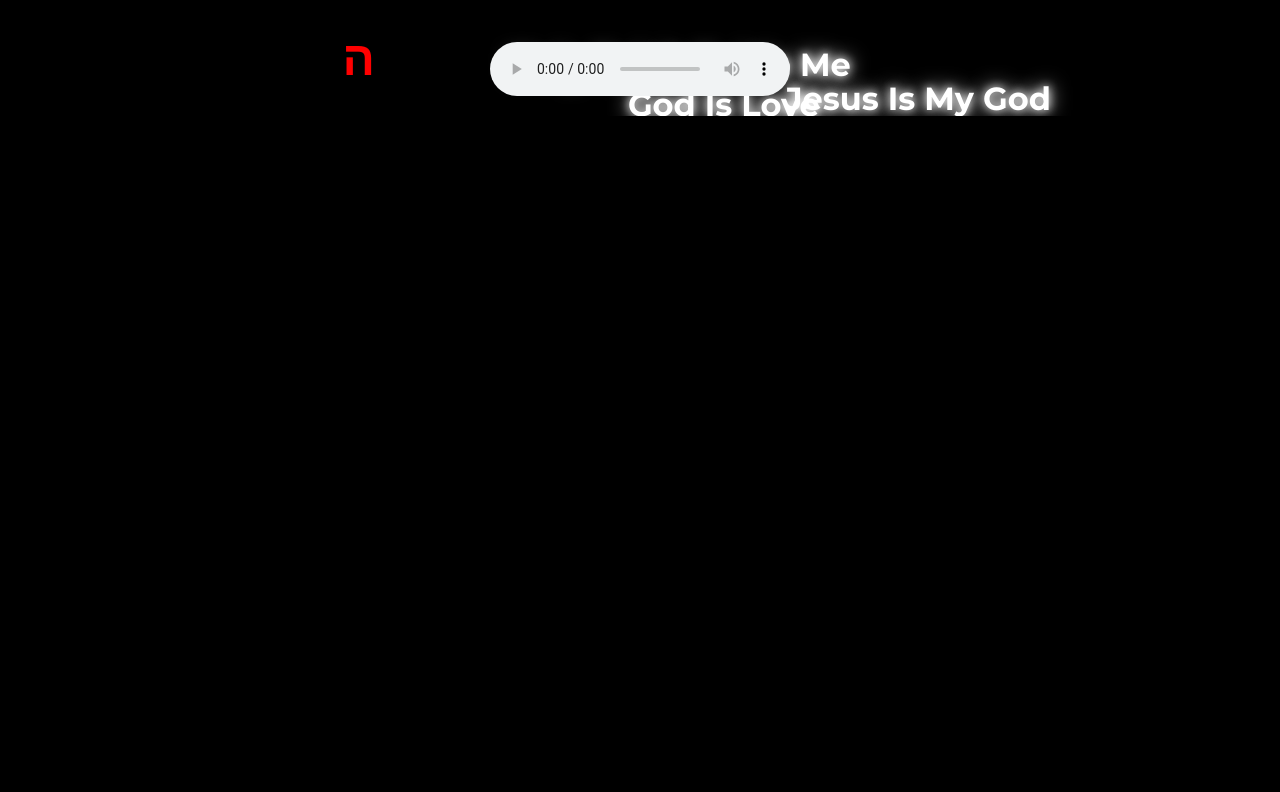
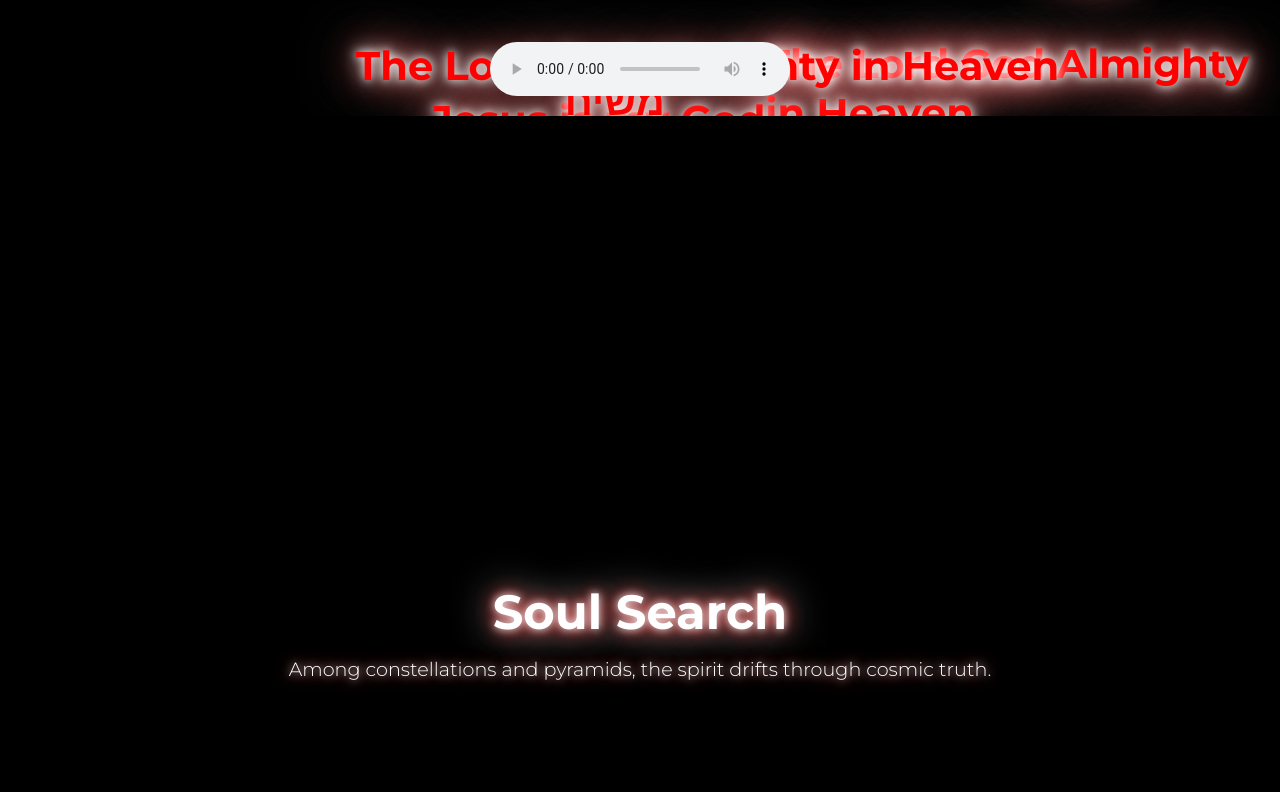
Before and after one commit to LastNightTechnologies/SamJames, a plain HTML site: page index.html in a window 1280 px wide. Shown: the part 684-1476 px from the top of the page. Before the commit the page ends 800 px from the top, so only its background shows below. Drawn offline with Linux system fonts and the light colour scheme.

Commit message:
Update index.html

```diff
--- a/index.html
+++ b/index.html
@@ -25,8 +25,34 @@
   header h1 {
     font-size: 2.5rem;
     margin: 0;
-    text-shadow: 0 0 15px #0ff, 0 0 30px #f00, 0 0 50px #fff;
+    text-shadow: 0 0 15px #f00, 0 0 30px #fff, 0 0 50px #f00;
   }
+  section {
+    height: 100vh;
+    display: flex;
+    justify-content: center;
+    align-items: center;
+    text-align: center;
+    padding: 2rem;
+    position: relative;
+    overflow: hidden;
+  }
+  h2 {
+    font-size: 3rem;
+    margin-bottom: 1rem;
+    text-shadow: 0 0 10px #fff, 0 0 20px #f00, 0 0 40px #fff;
+    position: relative;
+    z-index: 5;
+  }
+  p {
+    font-size: 1.2rem;
+    max-width: 800px;
+    margin: 0 auto;
+    text-shadow: 0 0 10px #fff, 0 0 20px #f00;
+    position: relative;
+    z-index: 5;
+  }
+
   #symbols {
     position: fixed;
     top: 0;
@@ -37,19 +63,32 @@
     z-index: 9999;
     overflow: hidden;
   }
+
   .symbol {
     position: absolute;
+    font-size: 2.5rem;
     font-weight: bold;
+    color: #f00; /* red */
+    text-shadow:
+      0 0 10px #fff,
+      0 0 20px #fff,
+      0 0 40px #f00,
+      0 0 60px #fff;
   }
-  .hebrew {
-    color: red;
-    font-size: 3rem;
+
+  /* Shake animation when music plays */
+  .shake {
+    animation: shake 0.25s infinite;
   }
-  .english {
-    color: white;
-    text-shadow: 0 0 10px white, 0 0 20px white;
-    font-size: 2rem;
+
+  @keyframes shake {
+    0%   { transform: translate(0px, 0px) rotate(0deg); }
+    25%  { transform: translate(2px, -2px) rotate(-2deg); }
+    50%  { transform: translate(-2px, 2px) rotate(2deg); }
+    75%  { transform: translate(2px, 2px) rotate(-1deg); }
+    100% { transform: translate(0px, 0px) rotate(0deg); }
   }
+
   audio {
     position: fixed;
     bottom: 20px;
@@ -65,6 +104,27 @@
   <h1>Sam James</h1>
 </header>
 
+<section class="dark">
+  <div>
+    <h2>A Revelation Is Coming!</h2>
+    <p>Get Ready.</p>
+  </div>
+</section>
+
+<section class="cosmos">
+  <div>
+    <h2>Soul Search</h2>
+    <p>Among constellations and pyramids, the spirit drifts through cosmic truth.</p>
+  </div>
+</section>
+
+<section class="light">
+  <div>
+    <h2>Spiritual Victory</h2>
+    <p>Light consumes the darkness — the vessel of God rises, untouchable.</p>
+  </div>
+</section>
+
 <audio id="player" controls>
   <source src="MyShieldAndBuckler.mp4" type="audio/mp4">
   Your browser does not support the audio element.
@@ -74,80 +134,62 @@
 
 <script>
 const container = document.getElementById('symbols');
-const hebrewLetters = ["א", "ב", "ג", "ד", "ה", "ו", "ז", "ח", "ט", "י"];
-const englishPhrases = [
-  "Jesus Is My God",
+const audio = document.getElementById('player');
+
+const phrases = [
+  // Hebrew holy words
+  "יהוה", "אלוהים", "אדוני", "ישוע", "משיח", "חיים", "אור", "שלום",
+  // English holy words
+  "Jesus is my God",
   "The Lord God Almighty in Heaven",
-  "Faith Over Fear",
-  "Pray Without Ceasing",
-  "God Is Love",
-  "Blessed and Highly Favored",
-  "Spirit Leads Me",
-  "Holy Spirit Guide Me",
-  "Victory in Jesus",
-  "Praise His Name"
+  "Messiah Lives",
+  "God is Light",
+  "Peace Eternal",
+  "Glory to the Most High"
 ];
-const totalSymbols = 50;
-const symbols = [];
 
-// Create letters
+const totalSymbols = 40;
+
+// Create floating text
 for (let i = 0; i < totalSymbols; i++) {
+  createSymbol();
+}
+
+function createSymbol() {
   const symbol = document.createElement('div');
   symbol.classList.add('symbol');
-  if (Math.random() < 0.3) {
-    symbol.innerText = englishPhrases[Math.floor(Math.random() * englishPhrases.length)];
-    symbol.classList.add('english');
-  } else {
-    symbol.innerText = hebrewLetters[Math.floor(Math.random() * hebrewLetters.length)];
-    symbol.classList.add('hebrew');
-  }
-  symbol.style.left = Math.random() * (window.innerWidth - 150) + "px";
+  symbol.innerText = phrases[Math.floor(Math.random() * phrases.length)];
+  symbol.style.left = Math.random() * (window.innerWidth - 100) + "px";
   symbol.style.top = Math.random() * (window.innerHeight - 50) + "px";
   container.appendChild(symbol);
-  symbols.push({el: symbol, baseTop: parseFloat(symbol.style.top)});
 }
 
-// Animate upward movement + bounce
-function animateSymbols(bounce = 0) {
+// Move letters upward continuously
+setInterval(() => {
+  const symbols = document.querySelectorAll('.symbol');
   symbols.forEach(s => {
-    let newTop = s.baseTop - 0.5;  // slow upward movement
-    if (newTop < -50) newTop = window.innerHeight;
-    s.baseTop = newTop;
-    s.el.style.top = (newTop + bounce) + "px";
+    let currentTop = parseFloat(s.style.top);
+    let speed = 1 + Math.random() * 1.2;
+    let newTop = currentTop - speed;
+    if (newTop < -50) {
+      newTop = window.innerHeight + 50;
+      s.innerText = phrases[Math.floor(Math.random() * phrases.length)];
+      s.style.left = Math.random() * (window.innerWidth - 100) + "px";
+    }
+    s.style.top = newTop + "px";
   });
-  requestAnimationFrame(() => animateSymbols(currentBounce));
-}
+}, 40);
 
-let currentBounce = 0;
+// Shake when music plays
+audio.addEventListener('play', () => {
+  const symbols = document.querySelectorAll('.symbol');
+  symbols.forEach(s => s.classList.add('shake'));
+});
+audio.addEventListener('pause', () => {
+  const symbols = document.querySelectorAll('.symbol');
+  symbols.forEach(s => s.classList.remove('shake'));
+});
+</script>
 
-// Audio Analysis for beat
-const audio = document.getElementById('player');
-const audioCtx = new (window.AudioContext || window.webkitAudioContext)();
-const analyser = audioCtx.createAnalyser();
-const source = audioCtx.createMediaElementSource(audio);
-source.connect(analyser);
-analyser.connect(audioCtx.destination);
-analyser.fftSize = 256;
-const dataArray = new Uint8Array(analyser.frequencyBinCount);
-
-function updateBounce() {
-  analyser.getByteFrequencyData(dataArray);
-  // Average the frequency data for a simple "volume" measure
-  let sum = 0;
-  for (let i = 0; i < dataArray.length; i++) sum += dataArray[i];
-  const avg = sum / dataArray.length;
-  // Map average to bounce range
-  currentBounce = avg / 5; // adjust sensitivity
-  requestAnimationFrame(updateBounce);
-}
-
-audio.addEventListener('play', () => {
-  if (audioCtx.state === 'suspended') audioCtx.resume();
-  updateBounce();
-});
-
-animateSymbols();
-
-</script>
 </body>
 </html>
```
